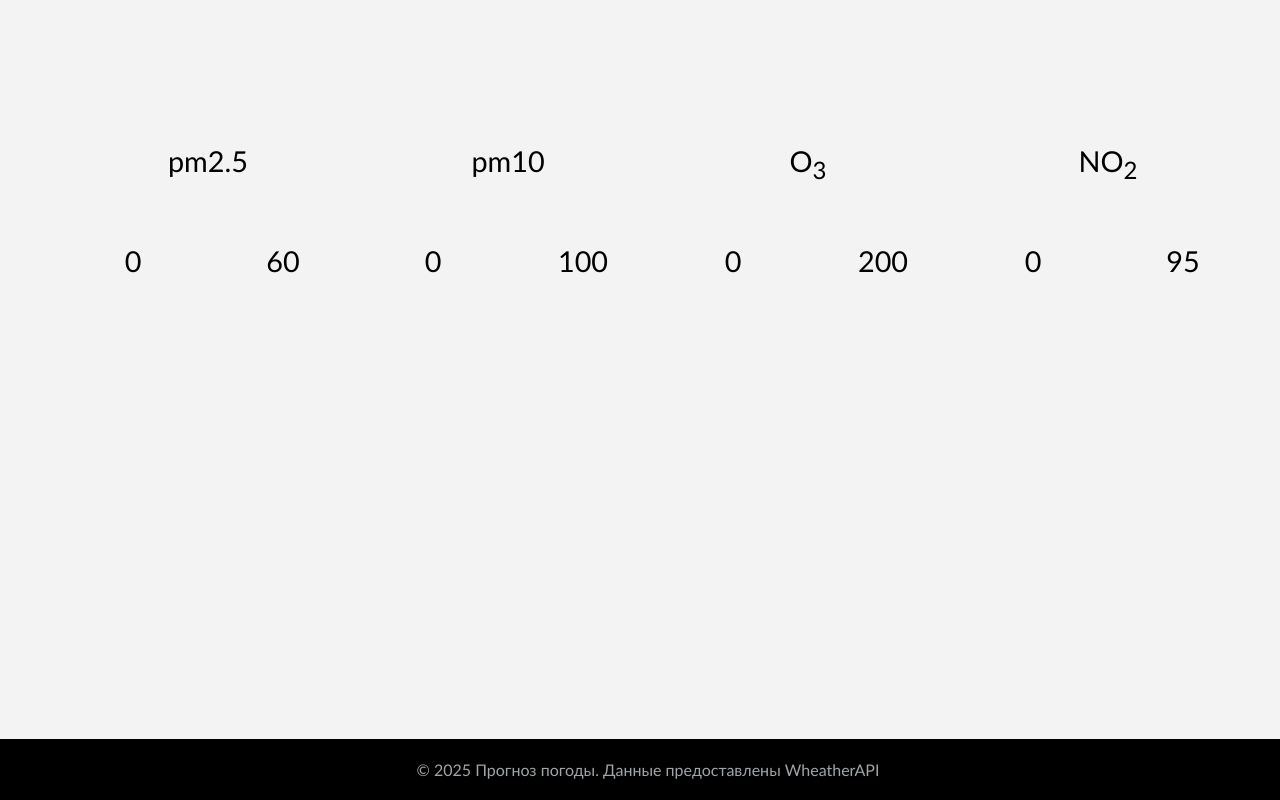
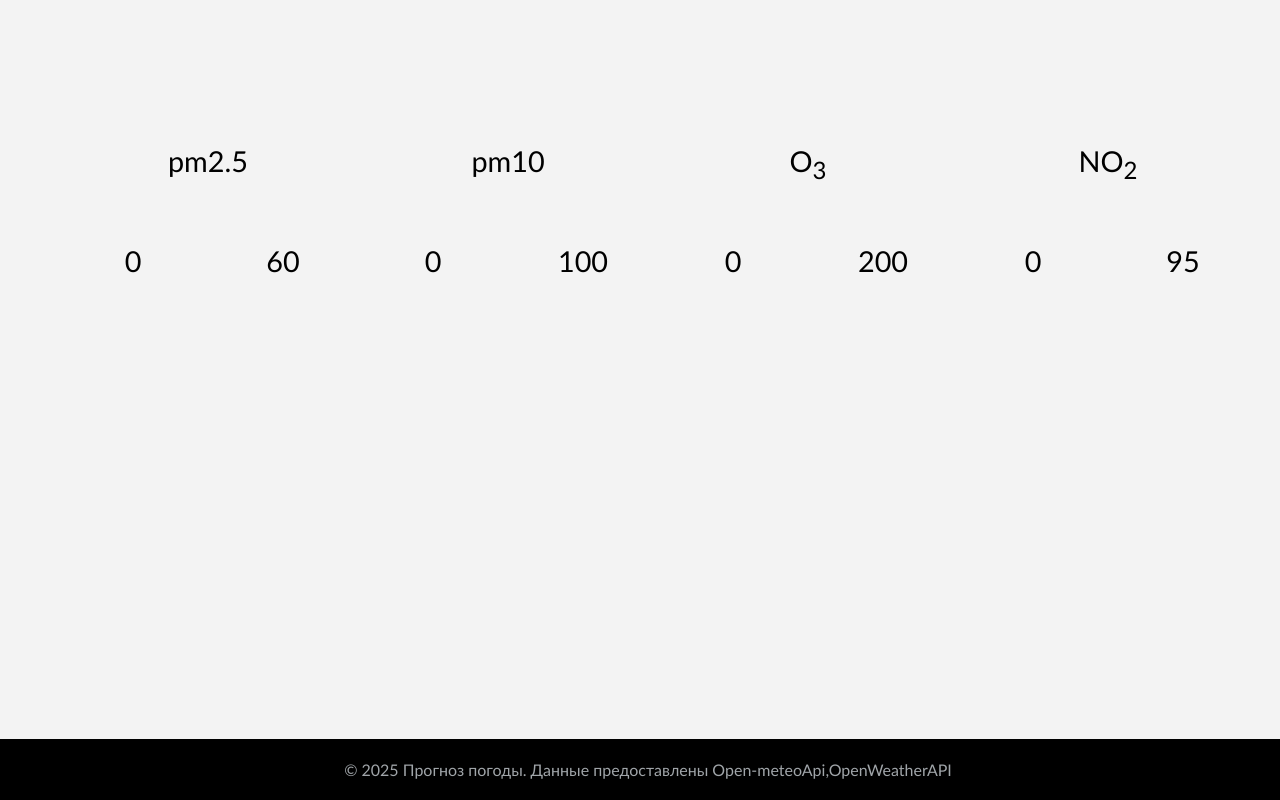
Before and after one commit to shoshka3780/Weather, a plain HTML site: page index.html in a window 1280 px wide. Shown: the part 399-1199 px from the top of the page. Drawn offline with nearby package versions, Linux system fonts and the light colour scheme; no server answers.

Commit message:
Update index.html

```diff
--- a/index.html
+++ b/index.html
@@ -163,7 +163,7 @@
 </main>
 <footer>
     <div class="foot">
-        <p style="color: rgb(160, 165, 169); font-size: medium;">© 2025 Прогноз погоды. Данные предоставлены WheatherAPI</p>
+        <p style="color: rgb(160, 165, 169); font-size: medium;">© 2025 Прогноз погоды. Данные предоставлены Open-meteoApi,OpenWeatherAPI</p>
     </div>
 
 </footer>
```
